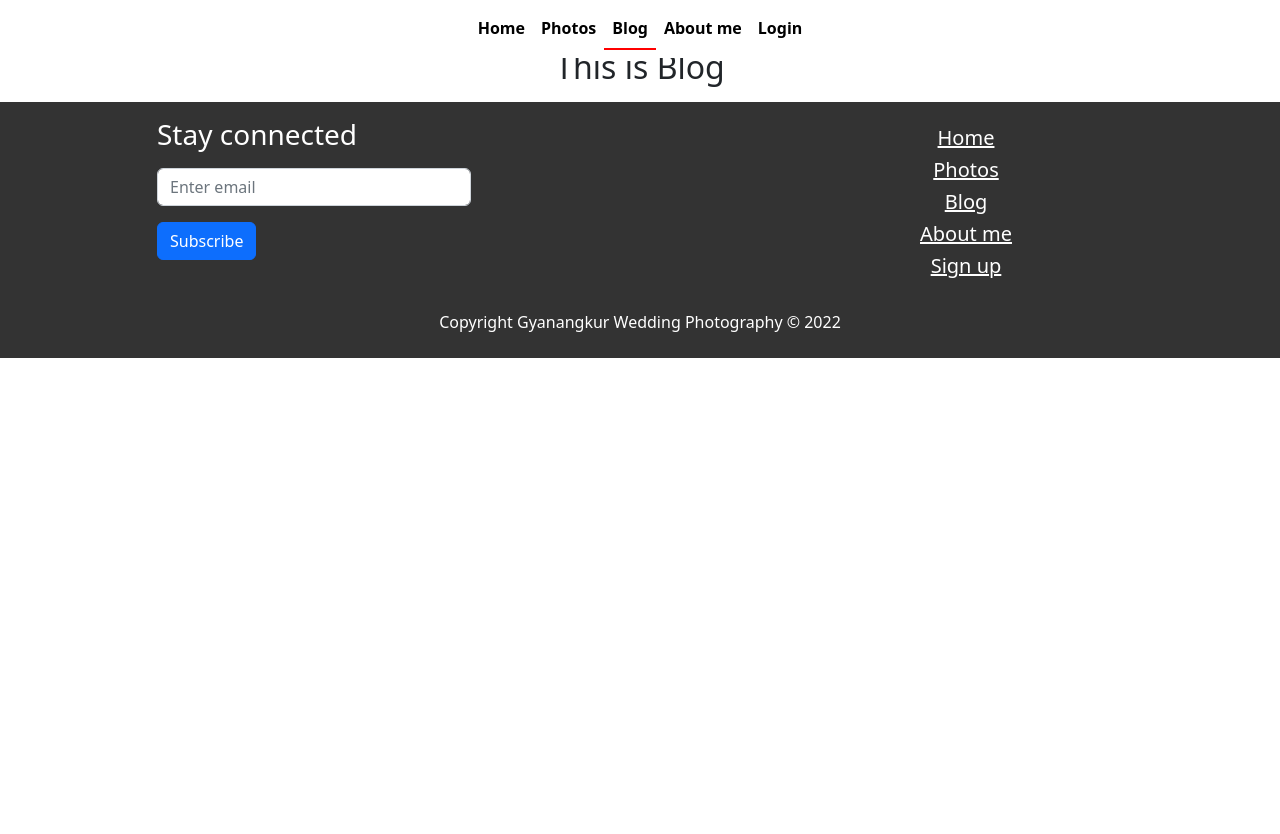
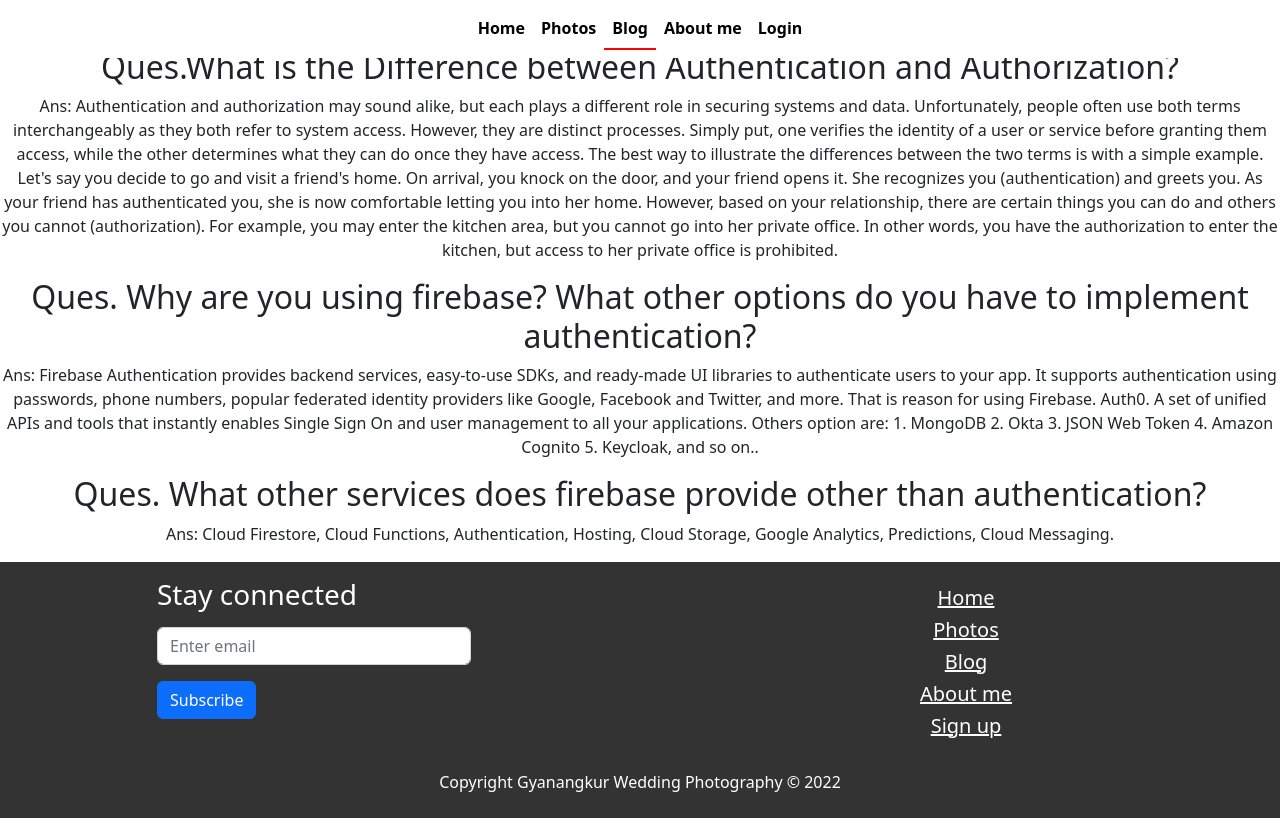
Before and after one commit to gandib/gyanangkur-wedding-photography, a React (Create React App) app: page /blog in a window 1280 px wide. Before the commit the page ends 800 px from the top, so only its background shows below. Built offline with nearby package versions, Linux system fonts and the light colour scheme; no server answers.

Commit message:
completed blog page

```diff
--- a/src/Pages/Blog/Blog.js
+++ b/src/Pages/Blog/Blog.js
@@ -3,7 +3,24 @@
 const Blog = () => {
     return (
         <div>
-            <h2>This is Blog</h2>
+            <h2>Ques.What is the Difference between Authentication and Authorization?</h2>
+            <p>Ans: Authentication and authorization may sound alike, but each plays a different role in securing systems and data. Unfortunately, people often use both terms interchangeably as they both refer to system access. However, they are distinct processes. Simply put, one verifies the identity of a user or service before granting them access, while the other determines what they can do once they have access.
+
+                The best way to illustrate the differences between the two terms is with a simple example. Let's say you decide to go and visit a friend's home. On arrival, you knock on the door, and your friend opens it. She recognizes you (authentication) and greets you. As your friend has authenticated you, she is now comfortable letting you into her home. However, based on your relationship, there are certain things you can do and others you cannot (authorization). For example, you may enter the kitchen area, but you cannot go into her private office. In other words, you have the authorization to enter the kitchen, but access to her private office is prohibited.</p>
+
+            <h2>Ques. Why are you using firebase? What other options do you have to implement authentication?</h2>
+            <p>Ans: Firebase Authentication provides backend services, easy-to-use SDKs, and ready-made UI libraries to authenticate users to your app. It supports authentication using passwords, phone numbers, popular federated identity providers like Google, Facebook and Twitter, and more. That is reason for using Firebase.
+                Auth0. A set of unified APIs and tools that instantly enables Single Sign On and user management to all your applications.
+                Others option are:
+                1. MongoDB
+                2.  Okta
+                3. JSON Web Token
+                4. Amazon Cognito
+                5. Keycloak, and so on..
+            </p>
+
+            <h2>Ques.  What other services does firebase provide other than authentication?</h2>
+            <p>Ans:     Cloud Firestore, Cloud Functions, Authentication, Hosting, Cloud Storage, Google Analytics, Predictions, Cloud Messaging.</p>
         </div>
     );
 };
```
